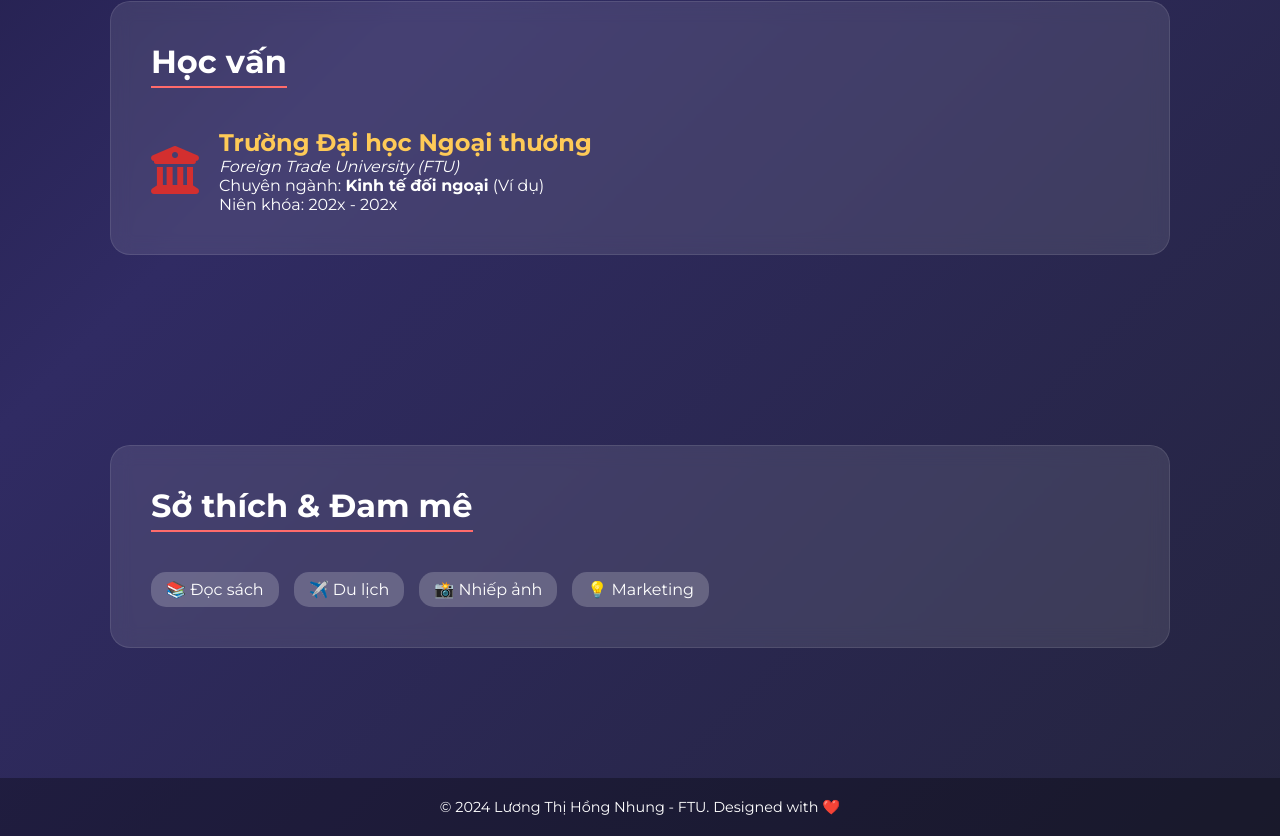
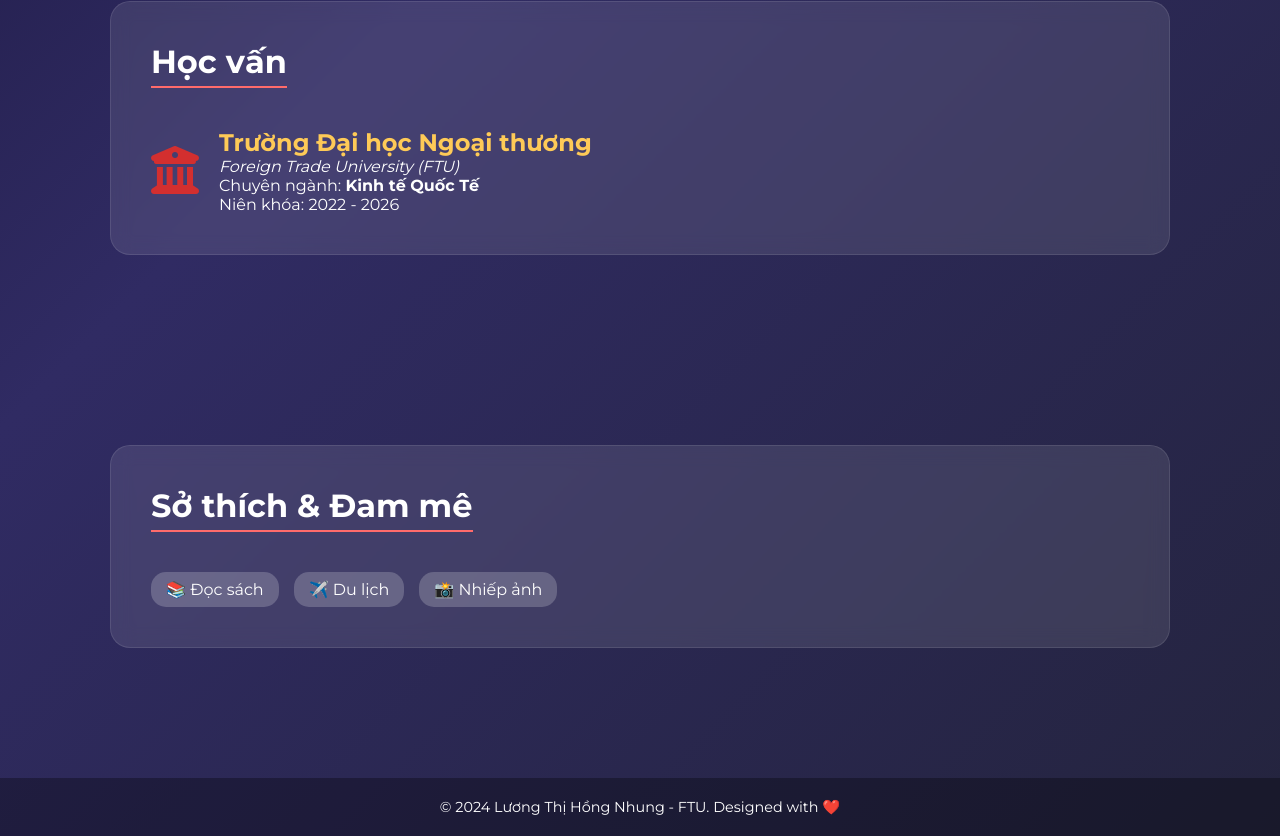
Before and after one commit to luongnhungftu/luongnhungftu.github.io, a plain HTML site: page index.html in a window 1280 px wide. Shown: the part 1258-2094 px from the top of the page. Drawn offline with Linux system fonts and the light colour scheme.

Commit message:
Update index.html

```diff
--- a/index.html
+++ b/index.html
@@ -221,7 +221,7 @@
     <div class="container">
         <header>
             <div class="profile-img-wrapper">
-                <img src="https://cdn-icons-png.flaticon.com/512/6833/6833605.png" alt="Avatar" class="profile-img">
+                <img src="https://www.facebook.com/photo/?fbid=1485767572713181&set=a.104707737485845&locale=vi_VN">
             </div>
 
             <h1>Lương Thị Hồng Nhung</h1>
@@ -258,8 +258,8 @@
                     <div>
                         <h3 style="font-size: 1.5rem; color: var(--secondary-color);">Trường Đại học Ngoại thương</h3>
                         <p style="font-style: italic;">Foreign Trade University (FTU)</p>
-                        <p>Chuyên ngành: <b>Kinh tế đối ngoại</b> (Ví dụ)</p>
-                        <p>Niên khóa: 202x - 202x</p>
+                        <p>Chuyên ngành: <b>Kinh tế Quốc Tế</b>
+                        <p>Niên khóa: 2022 - 2026</p>
                     </div>
                 </div>
             </div>
@@ -272,7 +272,6 @@
                     <span style="background: rgba(255,255,255,0.2); padding: 8px 15px; border-radius: 15px;">📚 Đọc sách</span>
                     <span style="background: rgba(255,255,255,0.2); padding: 8px 15px; border-radius: 15px;">✈️ Du lịch</span>
                     <span style="background: rgba(255,255,255,0.2); padding: 8px 15px; border-radius: 15px;">📸 Nhiếp ảnh</span>
-                    <span style="background: rgba(255,255,255,0.2); padding: 8px 15px; border-radius: 15px;">💡 Marketing</span>
                 </div>
             </div>
         </section>
```
